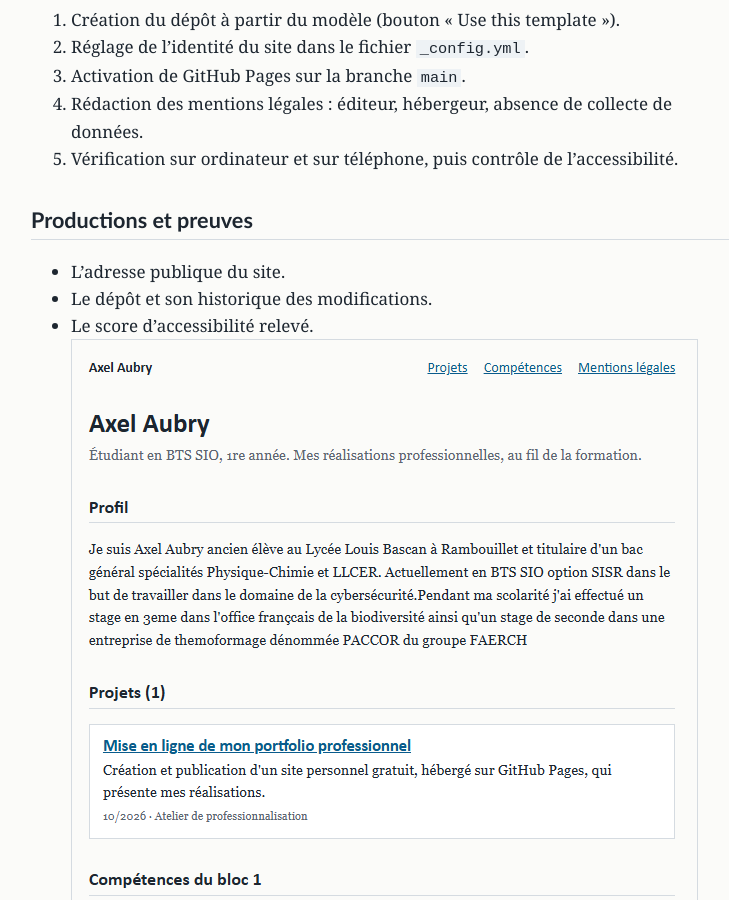
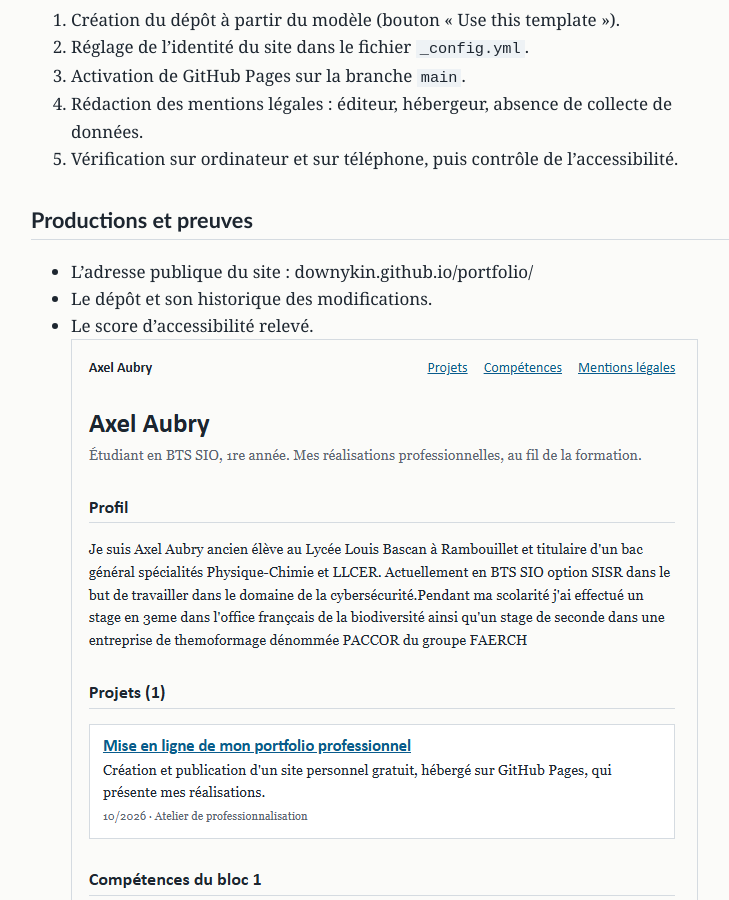
Before and after one commit to downykin/portfolio, a Jekyll site: the page built from _projets/2026-10-mon-portfolio.md, in a window 1280 px wide and 900 px high, scrolled down 591 px. Shown: the whole window, without its empty margins (257-986 px from the left). Built offline with Jekyll 4.4.1, drawn with Linux system fonts in a browser that asks for light colours.

Commit message:
Update 2026-10-mon-portfolio.md

```diff
--- a/_projets/2026-10-mon-portfolio.md
+++ b/_projets/2026-10-mon-portfolio.md
@@ -24,7 +24,7 @@ Seul, en salle de formation. Un compte GitHub gratuit, le modèle de portfolio d
 
 ## Productions et preuves
 
-- L'adresse publique du site.
+- L'adresse publique du site : downykin.github.io/portfolio/
 - Le dépôt et son historique des modifications.
 - Le score d'accessibilité relevé.
 - ![Ce que montre la capture]({{ "/images/Site-Portfolio-Capture.png" | relative_url }})
```
